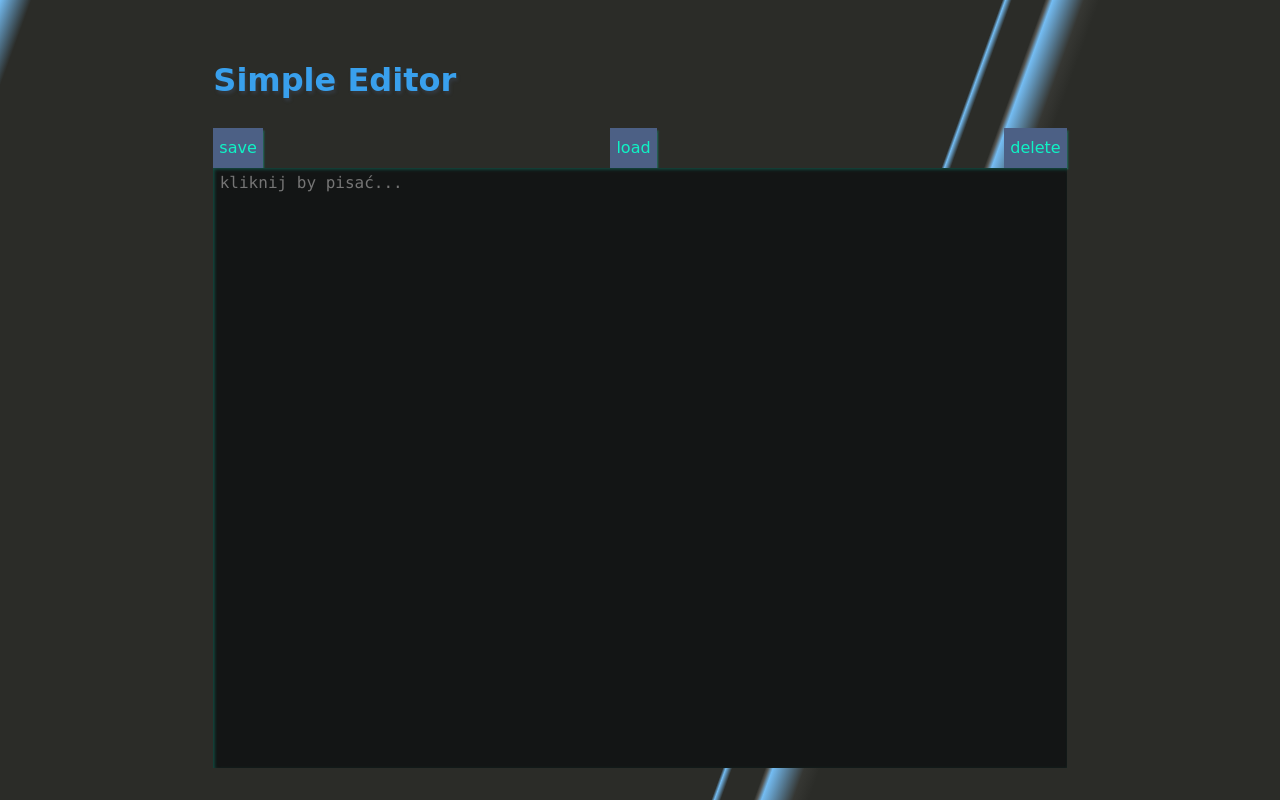
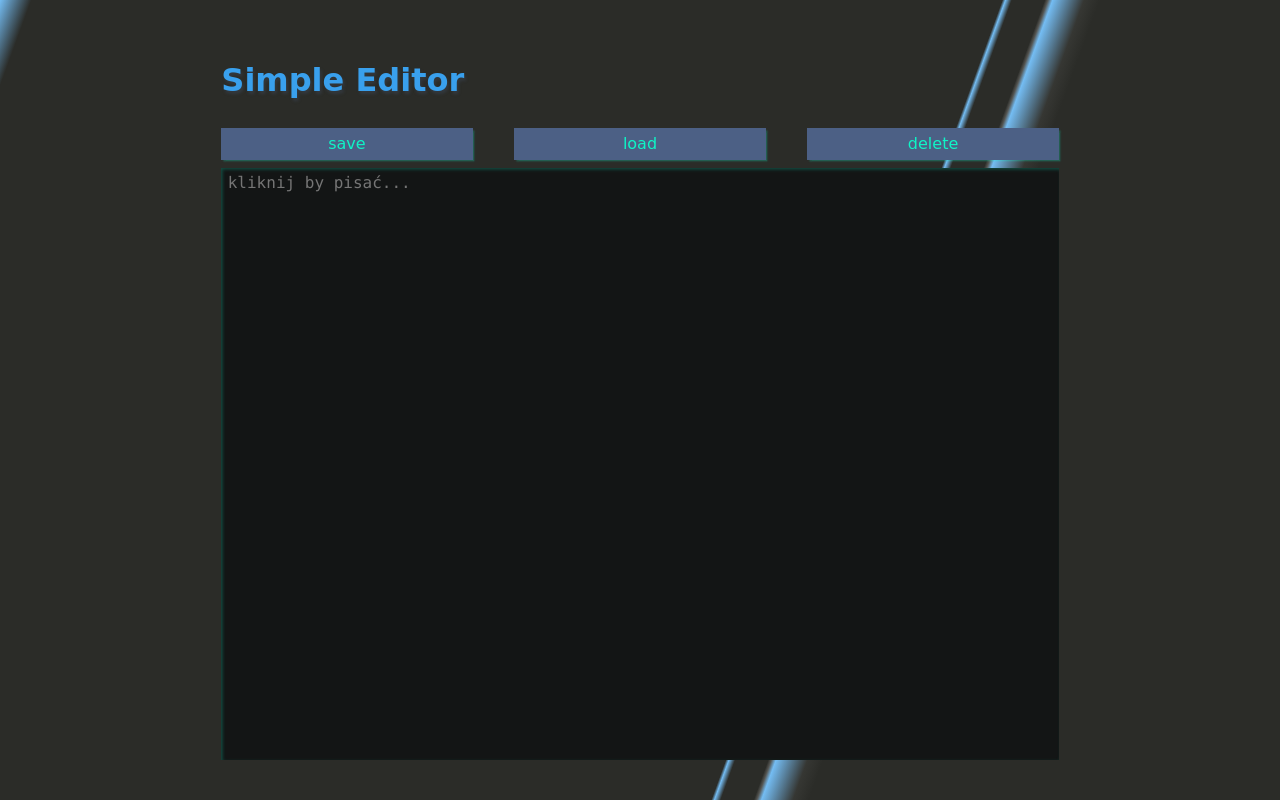
Before and after one commit to mankom/simple-editor, a website: page src/content/index.html in a window 1280 px wide. Drawn offline with nearby package versions, Linux system fonts and the light colour scheme; files that its build step writes are made by us from their sources; a web font is replaced by a local one.

Commit message:
feat: improve scaling and navigation buttons

```diff
--- a/src/scss/main.scss
+++ b/src/scss/main.scss
@@ -47,6 +47,7 @@ body {
   font-family: "Geostar Fill", cursive;
   font-size: 1em;
   line-height: 1;
+  width: 30%;
   &__save {
     &:hover{
       background: rgb(92, 116, 161);
@@ -97,6 +98,7 @@ body {
 .editor {
   grid-column: 2;
   grid-row: 3;
+  margin:0 0.5em 0.5em 0.5em;
   &__text {
     background: $black;
     border: 0;
@@ -104,18 +106,22 @@ body {
     color: $aquamarine;
     font-family: "Lucida Console", arial;
     min-height: 10em;
-    min-width: 18em;
+    min-width: calc(600px - 2em);
     overflow: auto;
     padding: 0.4em;
     resize: none;
     height: calc(100% - 2.8em);
     width: calc(100% - 0.8em);
+    @media (max-width: $mobile){
+      min-width: 18em;
+    }
   }
 
   @media (max-width: $mobile){
     grid-column: 1;
     grid-row: 2;
     margin:0 0.5em 0.5em 0.5em;
+
   }
 }
 
@@ -126,6 +132,7 @@ body {
   grid-template-columns: 1fr;
   grid-template-rows: 4em 2.5em;
   line-height: 0;
+  margin: 0 0.5em;
   &__title {
     color: $blue;
     font-family: "Geostar Fill", cursive;
@@ -223,5 +230,6 @@ body {
   display: flex;
   grid-row: 2;
   justify-content: space-between;
+  padding-bottom: .5em;
   width: 100%;
 }
```
